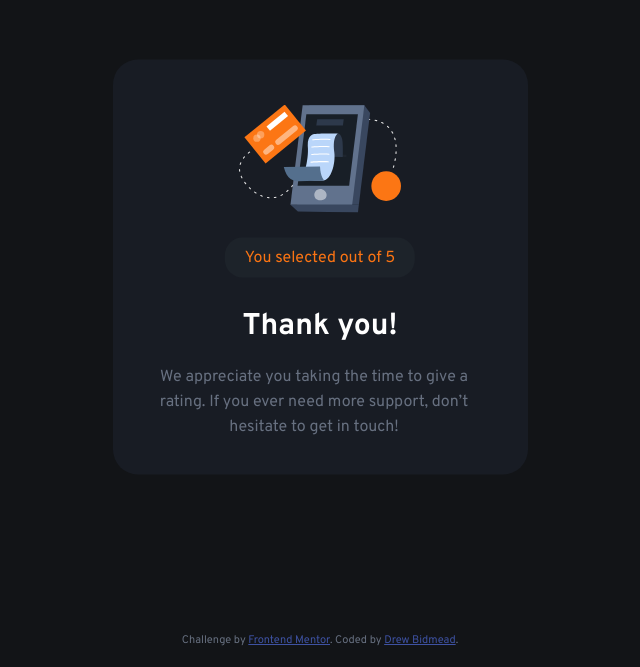
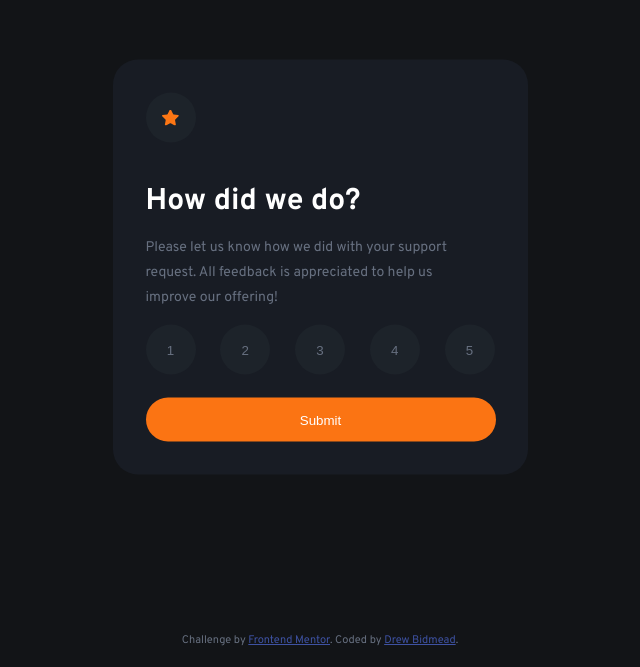
Before and after one commit to dbidmead/rating-component, a plain HTML site: page index.html in a window 1280 px wide. Shown: the part 133-800 px from the top of the page, without its empty margins (320-960 px from the left). Drawn offline with Linux system fonts and the light colour scheme.

Commit message:
Javascript functionality implemented

```diff
--- a/index.html
+++ b/index.html
@@ -6,7 +6,6 @@
 
   <link rel="icon" type="image/png" sizes="32x32" href="./images/favicon-32x32.png">
   <link rel="stylesheet" href="./styles.css">
-  <script src="./index.js"></script>
 
   <title>Rating</title>
 </head>
@@ -24,13 +23,13 @@
     <p class="rating-txt">Please let us know how we did with your support request. All feedback is appreciated
       to help us improve our offering!</p>
     <div class="rating-options">
-      <button class="number">1</button>
-      <button class="number">2</button>
-      <button class="number">3</button>
-      <button class="number">4</button>
-      <button class="number">5</button>
+      <button class="number" id="b1" onclick="handleRatingClick(this)">1</button>
+      <button class="number" id="b2" onclick="handleRatingClick(this)">2</button>
+      <button class="number" id="b4" onclick="handleRatingClick(this)">3</button>
+      <button class="number" id="b3" onclick="handleRatingClick(this)">4</button>
+      <button class="number" id="b5" onclick="handleRatingClick(this)">5</button>
     </div>
-    <button class="submit">Submit</button>
+    <button class="submit" onclick="handleSubmit()">Submit</button>
   </div>
 
 
@@ -40,9 +39,7 @@
     <div class="thank-you-img">
       <img src="./images/illustration-thank-you.svg" alt="thank you">
     </div>
-    <div class="rating-report">
-      You selected <!-- Add rating here --> out of 5
-    </div>
+    <div id="rating-report"></div>
     <div class="thank-you-header">
       <h1>Thank you!</h1>
     </div>
@@ -55,4 +52,7 @@
     Coded by <a href="https://github.com/dbidmead">Drew Bidmead</a>.
   </div>
 </body>
+<footer>
+  <script src="./index.js"></script>
+</footer>
 </html>
--- a/index.js
+++ b/index.js
@@ -0,0 +1,21 @@
+const ratingContainer = document.getElementById('rating-container');
+const thankYouContainer = document.getElementById('thank-you-container');
+const ratingReport = document.getElementById('rating-report');
+
+let rating = null;
+
+function handleRatingClick(btn) {
+    rating = btn.innerHTML;
+    console.log(rating);
+}
+
+function handleSubmit() {
+    if (rating == null) return;
+    if (rating) {
+        ratingReport.innerText = 'You selected ' + rating + ' out of 5';
+        console.log(ratingReport);
+        rating = null;
+    }
+    ratingContainer.style.display = 'none';
+    thankYouContainer.style.display = 'flex';
+}
--- a/styles.css
+++ b/styles.css
@@ -113,13 +113,13 @@ p {
     cursor: pointer;
 }
 
-#rating-container {
+/* #rating-container {
     display: none;
-}
+} */
 
 #thank-you-container {
     background-color: var(--color-container);
-    /* display: none; */
+    display: none;
 }
 
 .thank-you-img {
@@ -128,7 +128,7 @@ p {
     margin-top: 45px;
 }
 
-.rating-report {
+#rating-report {
     color: var(--color-orange);
     text-align: center;
     background-color: var(--color-circle);
```
